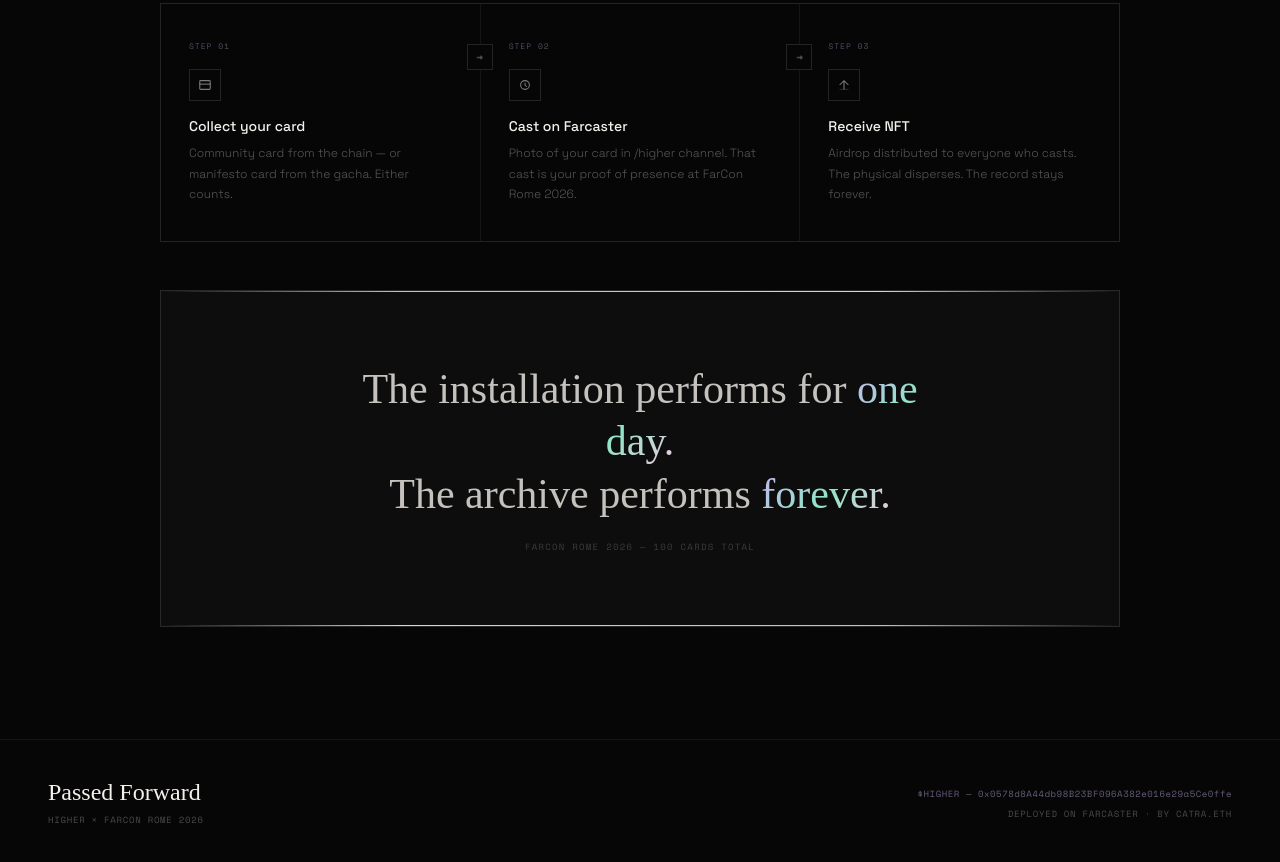
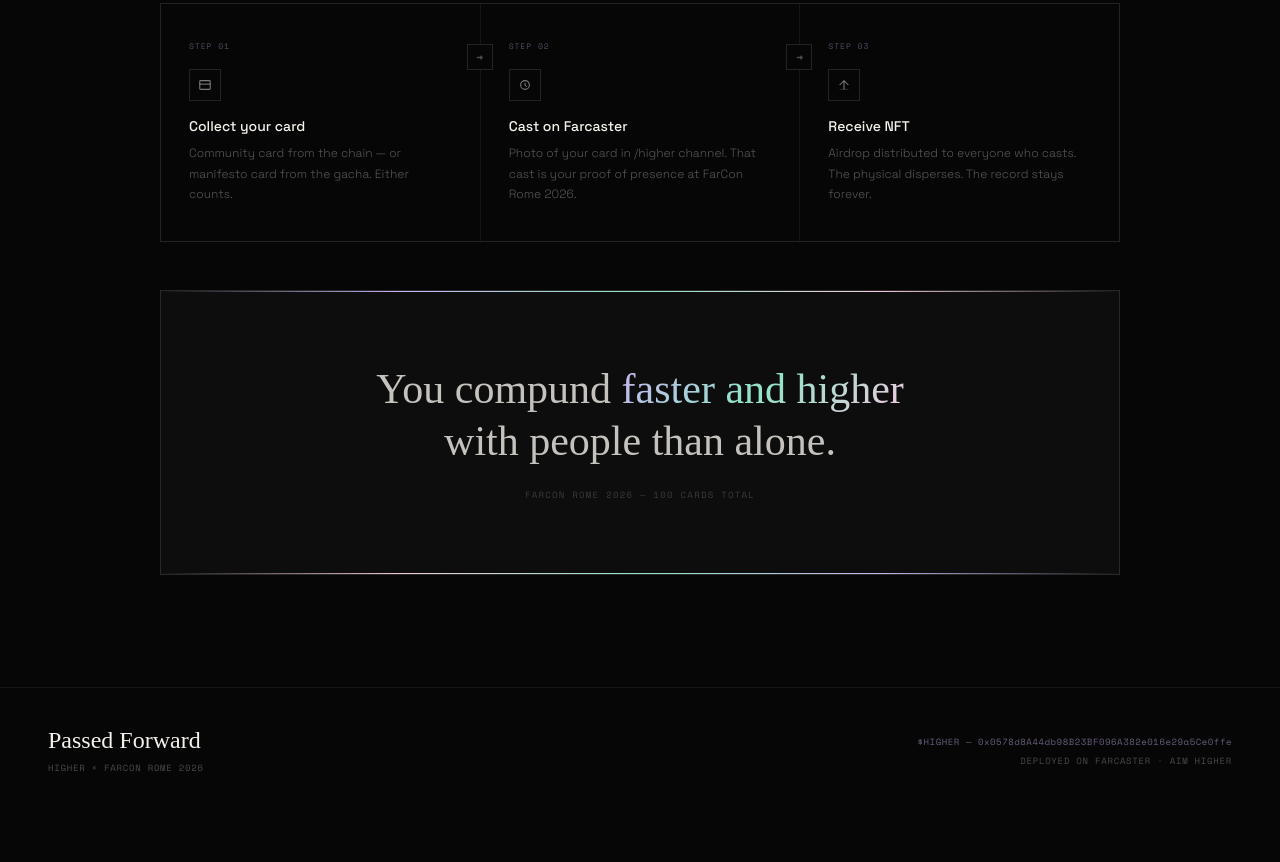
Before and after one commit to catradarusman/higher-farcon2026, a plain HTML site: page passed-forward/index.html in a window 1280 px wide. Shown: the part 4261-5123 px from the top of the page. After the commit the page ends 5076 px from the top, so only its background shows below. Drawn offline with nearby package versions, Linux system fonts and the light colour scheme; a web font is replaced by a local one.

Commit message:
Update index.html

```diff
--- a/passed-forward/index.html
+++ b/passed-forward/index.html
@@ -518,8 +518,7 @@
     <div class="closing">
       <div class="closing-inner">
         <div class="closing-quote">
-          The installation performs for <span class="closing-hl">one day.</span><br>
-          The archive performs <span class="closing-hl">forever.</span>
+          You compund <span class="closing-hl">faster and higher</span><br> with people than alone.
         </div>
         <div class="closing-sub">FarCon Rome 2026 &mdash; 100 cards total</div>
       </div>
@@ -535,7 +534,7 @@
   </div>
   <div class="footer-r">
     <div class="footer-token">$HIGHER &mdash; 0x0578d8A44db98B23BF096A382e016e29a5Ce0ffe</div>
-    <div class="footer-chain">Deployed on Farcaster &middot; by catra.eth</div>
+    <div class="footer-chain">Deployed on Farcaster &middot; Aim Higher</div>
   </div>
 </footer>
 
```
